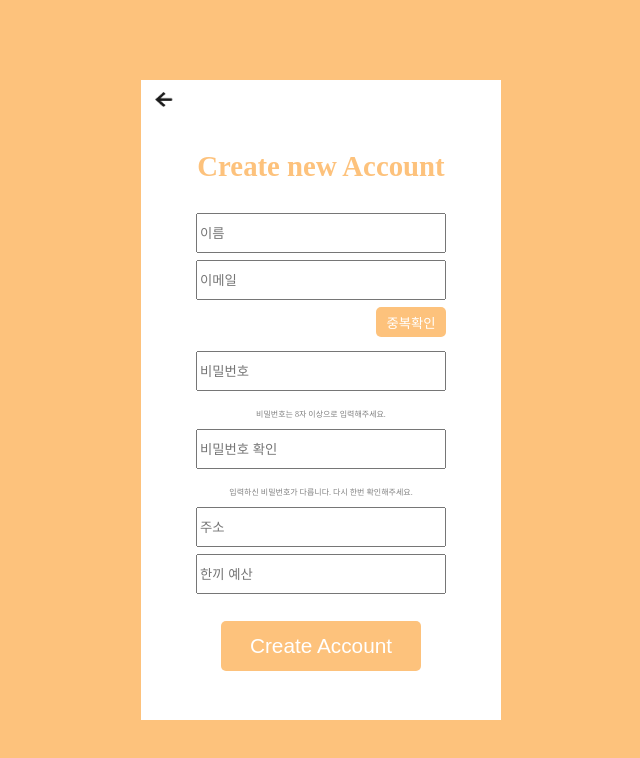
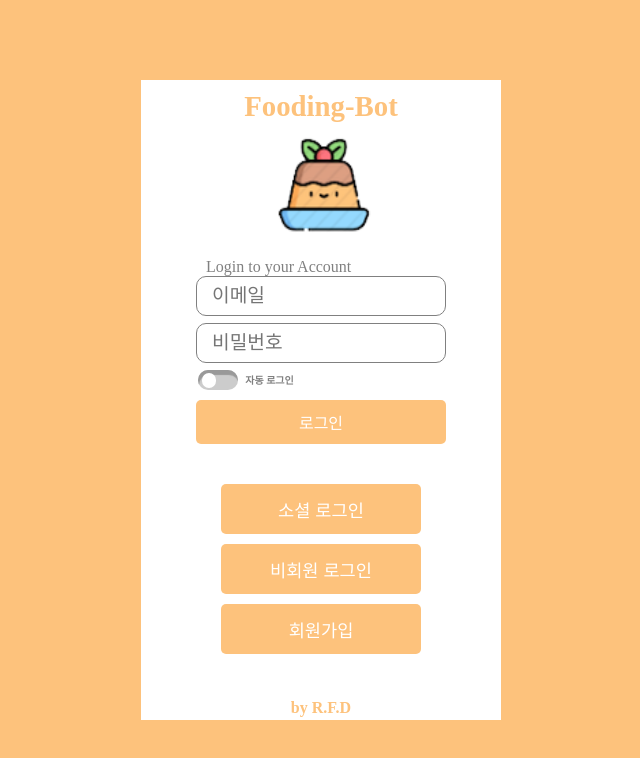
Before and after one commit to codestates/fooding-bot-client, a React (Create React App) app in the folder fooding-bot-app/: page / in a window 1280 px wide. Shown: the top 758 px of the page, without its empty margins (319-959 px from the left). Built offline with nearby package versions, Linux system fonts and the light colour scheme.

Commit message:
edit conflict

```diff
--- a/fooding-bot-app/src/App.css
+++ b/fooding-bot-app/src/App.css
@@ -23,7 +23,6 @@
   .app-top-menu {
     display: inline-block;
     width: 100%;
-    /* height: 50px; */
     height: 70px;
     padding: 10px;
   }
@@ -58,6 +57,20 @@
   button:hover {
     background-color: #DB9E81;
   }
+
+  input {
+    font-size: 1.2rem;
+    padding-left: 15px;
+    border-radius: 10px;
+    border: 1px solid gray;
+  }
+
+  input:focus {
+    outline: none;
+    box-shadow: 0 0 6pt 2pt #DB9E81;
+    background : #FAEBD7;
+  }
+
 
 
   /* signup */
@@ -146,7 +159,7 @@
   .app-box > div > input {
     width: 80%;
     height: 40px;
-    padding-left: 15px;
+    /* padding-left: 15px; */
   }
 
   .app-box > button {
@@ -291,3 +304,154 @@
     width: 35px;
     height: 35px;
   }
+
+/* password page */
+  .pw-input-area {
+    padding-top: 25%;
+  }
+
+  .pw-input-area > .app-wrap > .app-box > div > input {
+    width: 100%;
+    height: 50px;
+  }
+
+  .pw-input-area > .app-wrap > .app-box > div > label {
+    font-size: small;
+    color: #DB9E81;
+  }
+
+  .pw-input-area > .app-wrap > .app-box > div {
+    padding-bottom: 20px;
+  }
+
+      /* login */
+      .login-title {
+        font-style: normal;
+        font-weight: bold;
+        font-size: 1.8rem;
+        color: #FDC27C;
+        text-align: center;
+        padding-bottom: 0px;
+        margin-top: 10px;
+    }
+
+    .login-logo {
+      margin: 0 auto 15px;
+      padding: 0;
+      width: 120px;
+      height: 120px;
+      display: block;
+
+    }
+
+    .login-to-your-account {
+      margin-left: 65px;
+      color: grey;
+    }
+
+    .login-input-wrap {
+      display: flex;
+      flex-direction: column;
+      justify-content: center;
+      align-items: center;
+  }
+
+  .login-input-box {
+    width: 250px;
+    text-align: center;
+  }
+
+  .login-input-box > div {
+    justify-content: center;
+    padding-bottom: 7px;
+    align-items: center;
+  }
+
+  .login-input-box > div > input {
+    width: 100%;
+    height: 40px;
+  }
+
+  /* login-auto-switch */
+
+  .login-switch-wrap {
+    margin-right: 150px;
+  }
+
+  .login-switch-button {
+    position: relative; display: inline-block; width: 40px; height: 20px;
+  }
+
+  .login-switch-button input {
+    opacity: 0; width: 0; height: 0;
+  }
+
+  .onoff-switch {
+    position: absolute;
+    cursor: pointer;
+    top: 0; left: 0; right: 0; bottom: 0; border-radius:20px;
+    background-color: #ccc;
+    box-shadow: inset 1px 5px 1px #999; -webkit-transition: .4s;
+    transition: .4s;
+  }
+
+  .onoff-switch:before {
+  position: absolute;
+  content: "";
+  height: 15px; width: 14px; left: 4px; bottom: 2px; background-color: #fff;
+  -webkit-transition: .5s;
+  transition: .4s;
+  border-radius:20px;
+  }
+
+  .login-switch-button input:checked + .onoff-switch { background-color: #FDC27C;
+  box-shadow: inset 1px 3px 1px #E3AE56;
+  }
+
+  .login-switch-button input:checked + .onoff-switch:before {
+  -webkit-transform: translateX(13px);
+  -ms-transform: translateX(13px);
+  transform: translateX(20px);
+  }
+
+  .auto-login {
+    color: grey;
+    font-size: 10px;
+    margin-left: 7px;
+    font-weight: bold;
+  }
+
+
+  .login-btn-wrap {
+    display: flex;
+    flex-direction: column;
+    justify-content: center;
+    align-items: center;
+  }
+
+  .login-only-button {
+    margin-top:10px ;
+    width: 250px;
+    font-size: 1rem
+  }
+
+  .login-buttons {
+    font-size: 1.1rem;
+    text-align: center;
+    display: inline-block;
+    margin: 5px;
+    width: 200px;
+    height: 50px;
+  }
+
+  .social {
+    margin-top: 40px;
+  }
+
+  .team-name {
+    font-weight: bold;
+    font-size: 1.0rem;
+    color: #FDC27C;
+    text-align: center;
+    padding-top: 40px;
+  }
--- a/fooding-bot-app/src/App.js
+++ b/fooding-bot-app/src/App.js
@@ -1,8 +1,10 @@
 import React from "react";
 import './App.css';
-import SignupContainer from './pages/SignupContainer';
+import LoginContainer from './pages/LoginContainer';
+// import SignupContainer from './pages/SignupContainer';
 // import ProfileContainer from './pages/ProfileContainer'
 // import MyFoodingContainer from './pages/MyFoodingContainer';
+// import PasswordContainer from './pages/PasswordContainer';
 
 class App extends React.Component {
 
@@ -10,9 +12,11 @@ class App extends React.Component {
         return (
             <div>
                 <div className='app-background'>
-                    <SignupContainer />
+                    <LoginContainer />
+                    {/* <SignupContainer /> */}
                     {/* <ProfileContainer /> */}
                     {/* <MyFoodingContainer /> */}
+                    {/* <PasswordContainer /> */}
                 </div>
             </div>
         )
--- /dev/null
+++ b/fooding-bot-app/src/pages/LoginContainer.js
@@ -0,0 +1,42 @@
+import React from "react";
+import fooding from '../images/fooding-icon.png';
+
+function Login() {
+
+  return (
+    <div className='login-screen'>
+      <div className='login-title'>Fooding-Bot</div>
+      <img className='login-logo' src={fooding} />
+
+      <label className='login-to-your-account'>Login to your Account</label>
+      <div className='login-input-wrap'>
+          <div className='login-input-box'>
+          <div><input classNametype='email' placeholder='이메일' /></div>
+          <div><input type='password' placeholder='비밀번호' /></div>
+          </div>
+
+          <div className='login-switch-wrap'>
+          <label className="login-switch-button"> <input type="checkbox"/> <span className="onoff-switch"></span> </label>
+          <label className='auto-login'>자동 로그인</label>
+            </div>
+
+          <button className='login-only-button' type='submit'>로그인</button>
+
+        </div>
+
+
+
+
+      <div className='login-btn-wrap'>
+      <button className='login-buttons social'>소셜 로그인</button>
+      <button className='login-buttons '>비회원 로그인</button>
+      <button className='login-buttons' type='submt'>회원가입</button>
+      </div>
+
+    <div className='team-name'>by R.F.D</div>
+
+    </div>
+  )
+}
+
+export default Login;
--- a/fooding-bot-app/src/pages/MyFoodingContainer.js
+++ b/fooding-bot-app/src/pages/MyFoodingContainer.js
@@ -11,7 +11,7 @@ function MyFoodingContainer() {
 
 
     return (
-        <div className='app-background'>
+        <div className='mf-screen'>
             <div className='my-fooding'>
                 <div className='app-top-menu'>
                     <img className='undo' src={undo} />
--- /dev/null
+++ b/fooding-bot-app/src/pages/PasswordContainer.js
@@ -0,0 +1,27 @@
+import React from 'react';
+import undo from '../images/undo.png';
+
+function PasswordContainer() {
+
+
+    return (
+        <div className='pw-screen'>
+            <div className='app-top-menu'>
+                <img className='undo' src={undo} />
+                <button>저장</button>
+            </div>
+            <div className='pw-input-area'>
+                <div className='app-wrap'>
+                    <div className='app-box'>
+                        <div><input id='pw' type='password' placeholder='비밀번호' /></div>
+                        <div><label htmlFor='pw'>비밀번호는 8자 이상으로 입력해주세요.</label></div>
+                        <div><input id='pw-check' type='password' placeholder='비밀번호 확인' /></div>
+                        <div><label htmlFor='pw-check'>입력하신 비밀번호가 다릅니다. 다시 한번 확인해주세요.</label></div>
+                    </div >
+                </div >
+            </div>
+        </div >
+    );
+}
+
+export default PasswordContainer;
--- a/fooding-bot-app/src/pages/ProfileContainer.js
+++ b/fooding-bot-app/src/pages/ProfileContainer.js
@@ -7,7 +7,7 @@ function ProfileContainer() {
 
 
     return (
-        <div className='app-background'>
+        <div className='profile-screen'>
             <div className='app-top-menu'>
                 <img className='undo' src={undo} />
                 <button>저장</button>
@@ -26,7 +26,6 @@ function ProfileContainer() {
                 </div>
             </div>
         </div>
-
     );
 }
 
--- a/fooding-bot-app/src/pages/SignupContainer.js
+++ b/fooding-bot-app/src/pages/SignupContainer.js
@@ -3,9 +3,8 @@ import undo from '../images/undo.png';
 
 function SignupContainer() {
     return (
-        <div className='app-background'>
+        <div className='signup-screen'>
             <div className='app-top-menu'>
-                {/* {'<-'} */}
                 <img className='undo' src={undo} />
             </div>
             <div className='signup-title'>Create new Account</div>
```
